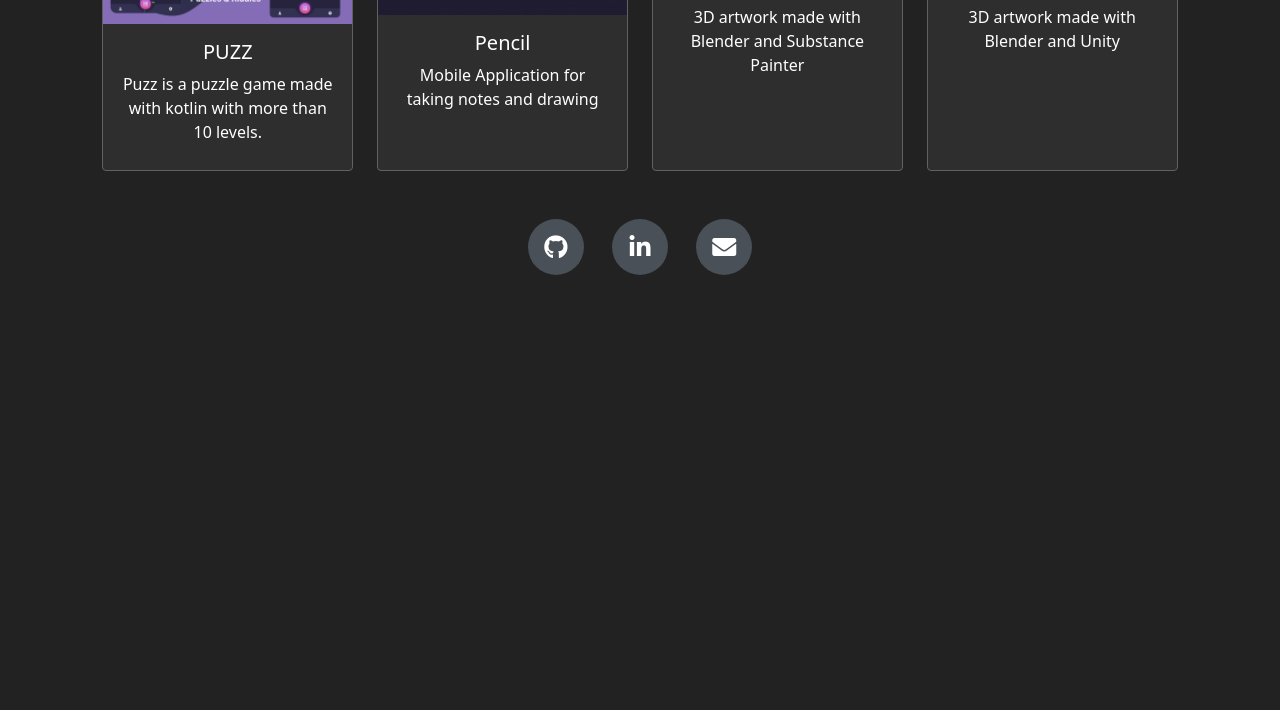
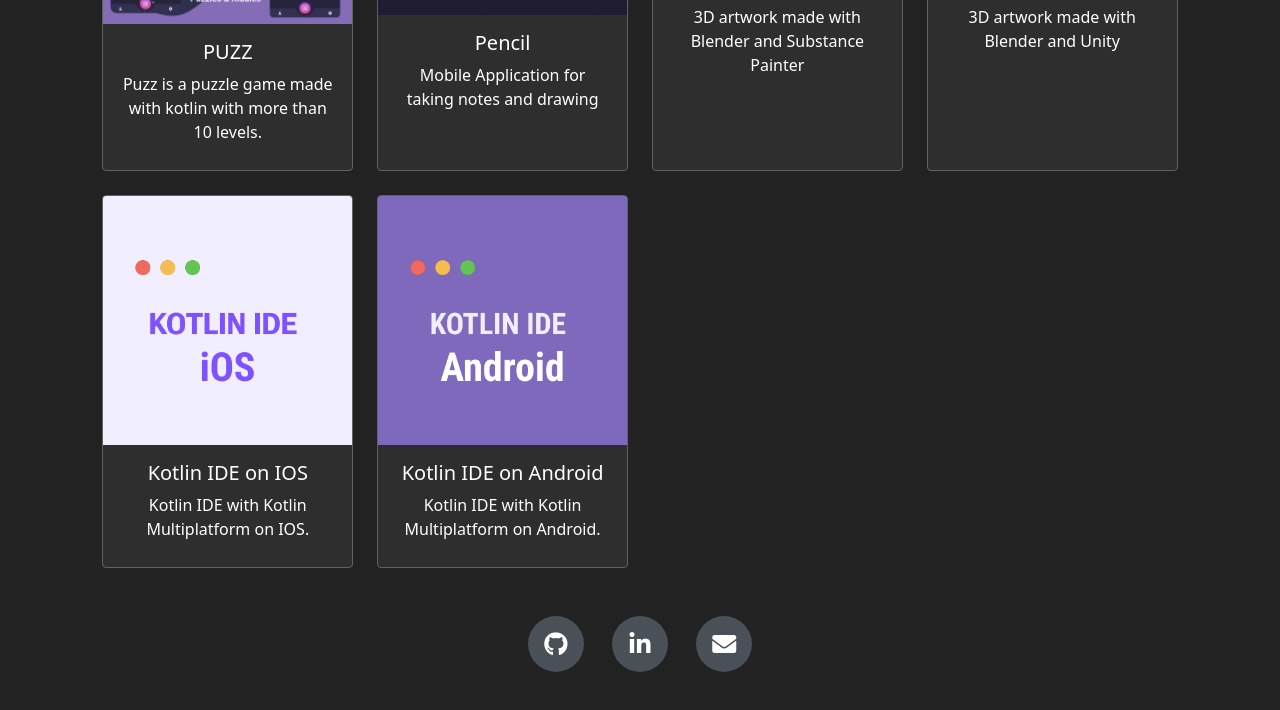
Before and after one commit to ThanaCS/Portfolio, a plain HTML site: page index.html in a window 1280 px wide. Shown: the part 530-1240 px from the top of the page. Before the commit the page ends 856 px from the top, so only its background shows below. Drawn offline with nearby package versions, Linux system fonts and the light colour scheme.

Commit message:
add more projects

```diff
--- a/index.html
+++ b/index.html
@@ -78,6 +78,30 @@
       </a>
     </div>
 
+    <div class="col">
+      <a href="https://github.com/ThanaCS/Kotlin_IDE" target="_blank" class="link-card">
+        <div class="card h-100" style=" background-color: rgb(46, 46, 46); border-color: rgb(97, 97, 97);">
+          <img src="photos/ios_kotlin.png" class="card-img-top">
+          <div class="card-body">
+            <h5 class="card-title">Kotlin IDE on IOS</h5>
+            <p class="card-text">Kotlin IDE with Kotlin Multiplatform on IOS.</p>
+          </div>
+        </div>
+      </a>
+    </div>
+
+    <div class="col">
+      <a href="https://github.com/ThanaCS/Kotlin_IDE" target="_blank" class="link-card">
+        <div class="card h-100" style=" background-color: rgb(46, 46, 46); border-color: rgb(97, 97, 97);">
+          <img src="photos/android_kotlin.png" class="card-img-top">
+          <div class="card-body">
+            <h5 class="card-title">Kotlin IDE on Android</h5>
+            <p class="card-text">Kotlin IDE with Kotlin Multiplatform on Android.</p>
+          </div>
+        </div>
+      </a>
+    </div>
+
   </div>
 
   <div class="subheading mb-5">
```
Also changed, not shown: photos/android_kotlin.png (added), photos/ios_kotlin.png (added).
